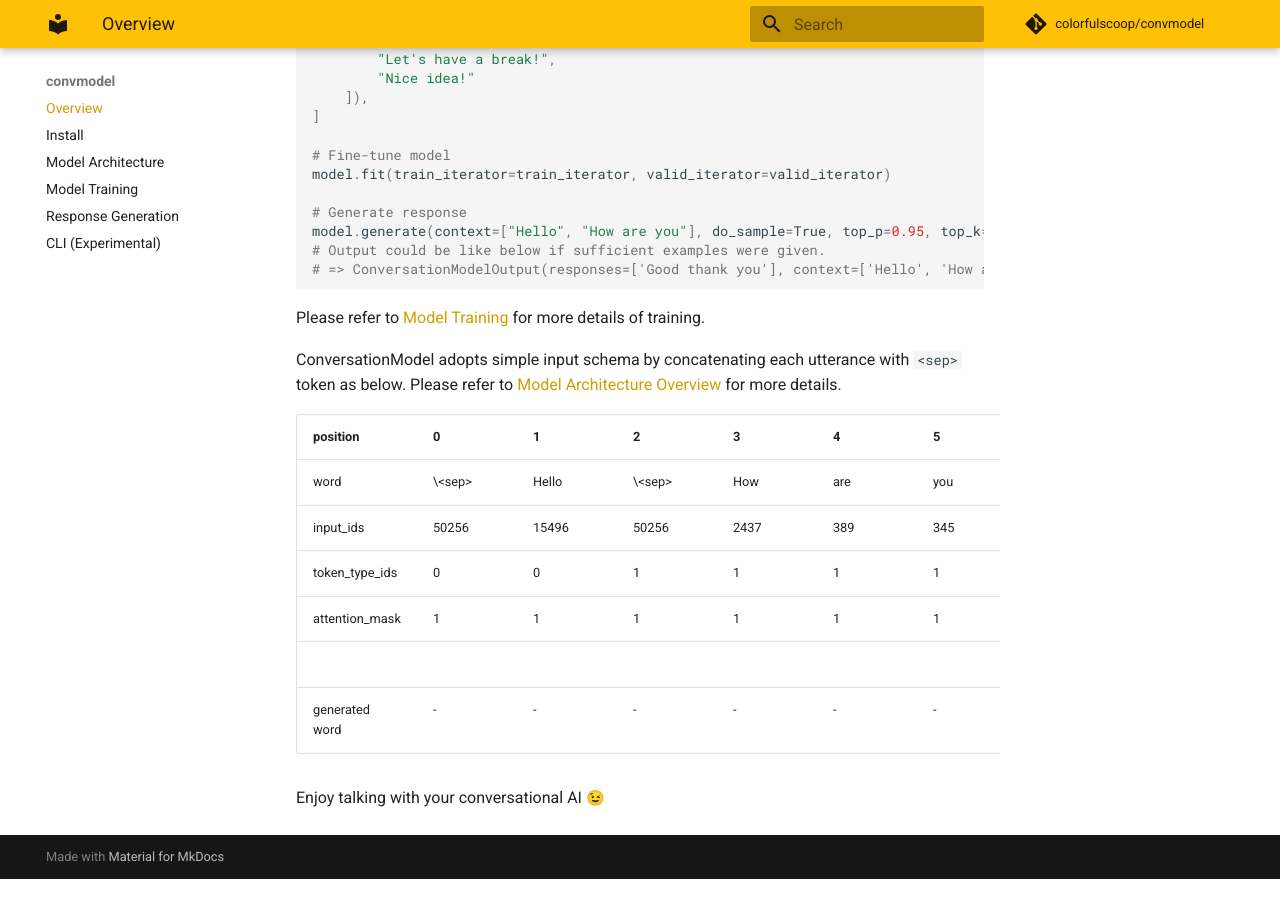
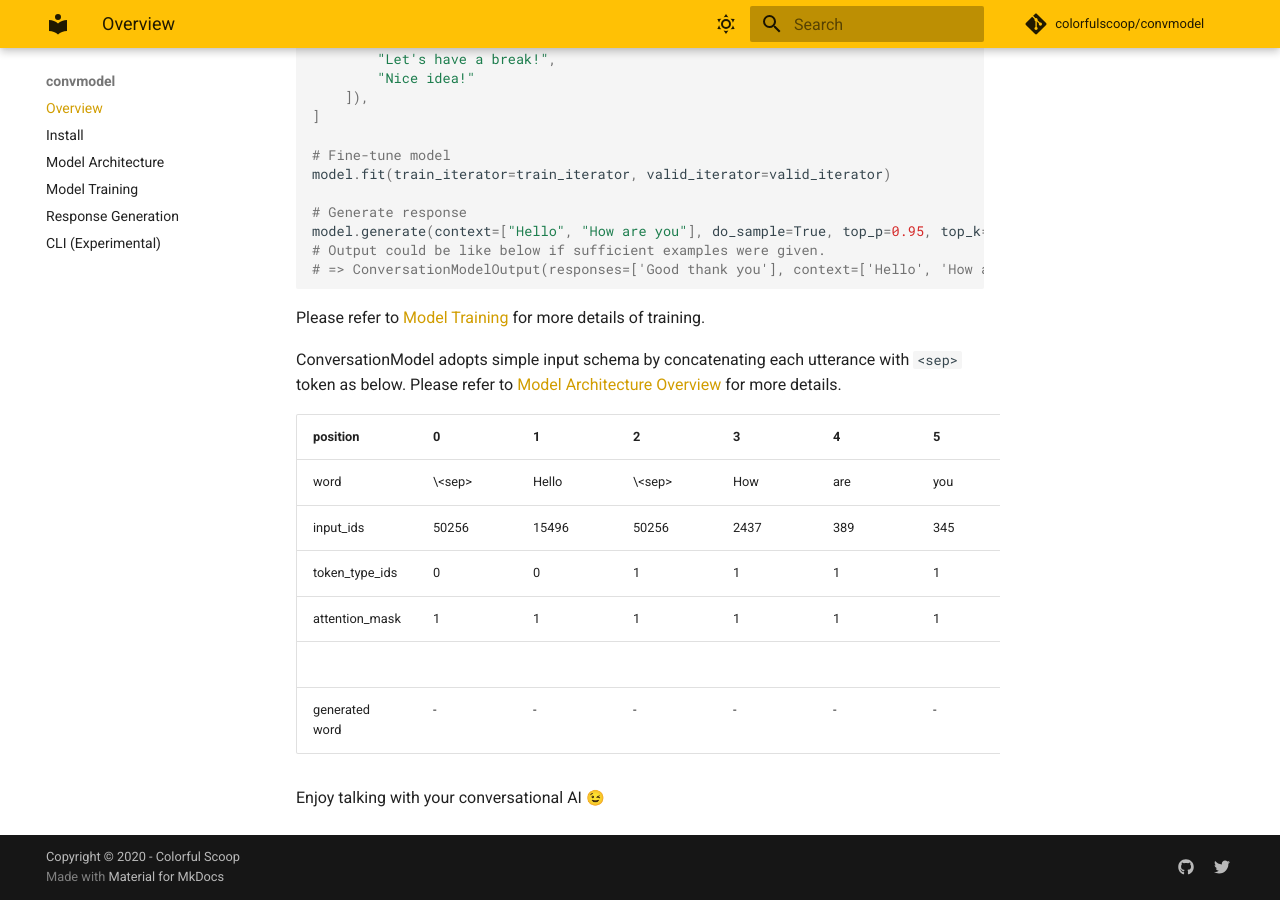
Before and after one commit to colorfulscoop/convmodel, an MkDocs documentation site: the page built from docs/en/docs/index.md, in a window 1280 px wide and 900 px high, scrolled down 792 px. Built offline with MkDocs 1.6.1 and Material for MkDocs 9.7.7, drawn with Linux system fonts in a browser that asks for light colours; emoji names are drawn with the system emoji font; comment, search, counter and statistics services are not loaded; before the commit the page ends 1671 px from its top, so only the background shows below that.

Commit message:
Update mkdocs config

```diff
--- a/docs/en/mkdocs.yml
+++ b/docs/en/mkdocs.yml
@@ -3,11 +3,34 @@ site_name: convmodel
 theme:
   name: material
   palette:
-    scheme: default
-    primary: amber
+    # scheme: default
+    - scheme: default
+      primary: amber
+      toggle:
+        icon: material/weather-sunny
+        name: Switch to dark mode
+    - scheme: slate
+      primary: amber
+      toggle:
+        icon: material/weather-night
+        name: Switch to light mode
 
 repo_name: colorfulscoop/convmodel
 repo_url: https://github.com/colorfulscoop/convmodel
+
+# Disable edit button
+edit_uri: ""
+
+# Social
+extra:
+  social:
+    - icon: fontawesome/brands/github
+      link: https://github.com/colorfulscoop
+    - icon: fontawesome/brands/twitter
+      link: https://twitter.com/colorfulscoop
+
+# Copyright
+copyright: Copyright &copy; 2020 - Colorful Scoop
 
 nav:
 - Overview: index.md
```
